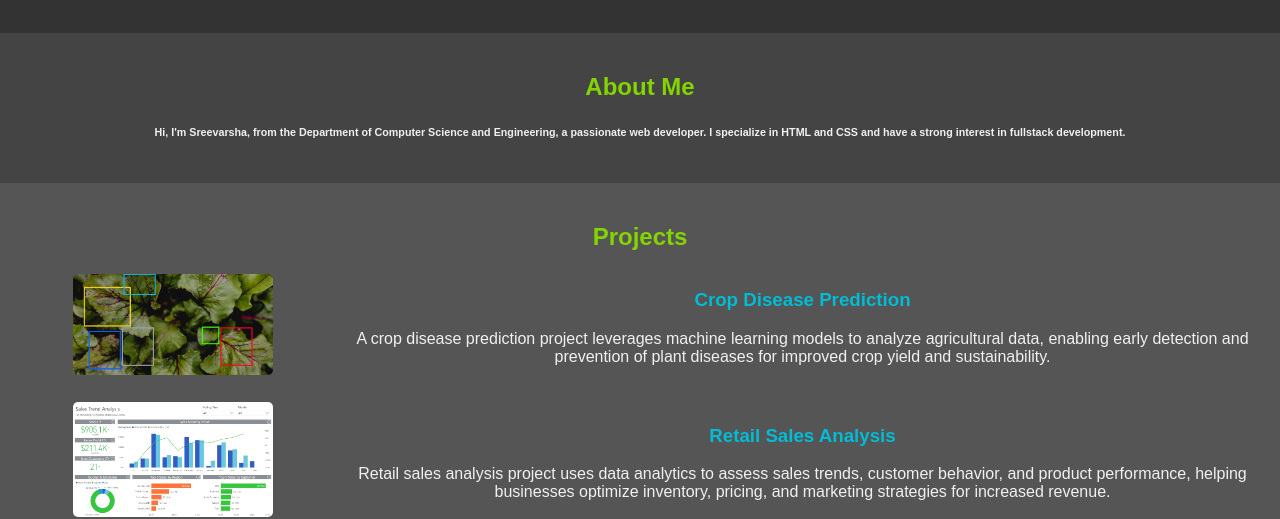
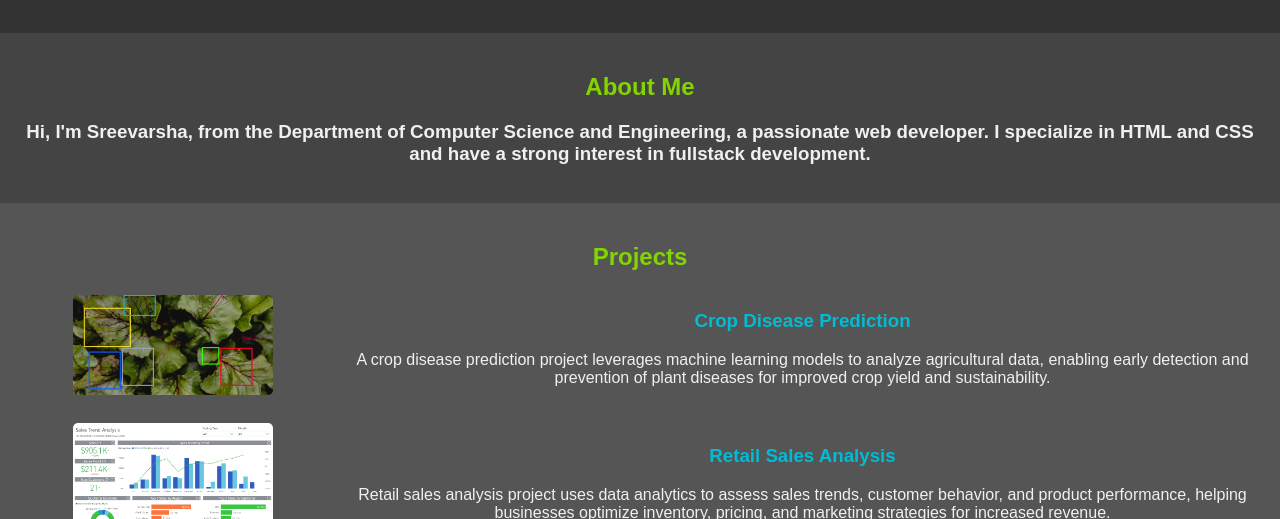
Before and after one commit to sreevarshad/Portfolio, a plain HTML site: page index.html in a window 1280 px wide. Shown: the part 281-800 px from the top of the page. Drawn offline with Linux system fonts and the light colour scheme.

Commit message:
Update index.html

```diff
--- a/index.html
+++ b/index.html
@@ -20,7 +20,7 @@
             <td colspan="2" style="padding: 20px; background-color: #444;">
                 <section id="about">
                     <h2 style="color: #83d400;">About Me</h2>
-                    <h6>Hi, I'm Sreevarsha, from the Department of Computer Science and Engineering, a passionate web developer. I specialize in HTML and CSS and have a strong interest in fullstack development.</h6>
+                    <h3>Hi, I'm Sreevarsha, from the Department of Computer Science and Engineering, a passionate web developer. I specialize in HTML and CSS and have a strong interest in fullstack development.</h3>
                 </section>
             </td>
         </tr>
```
